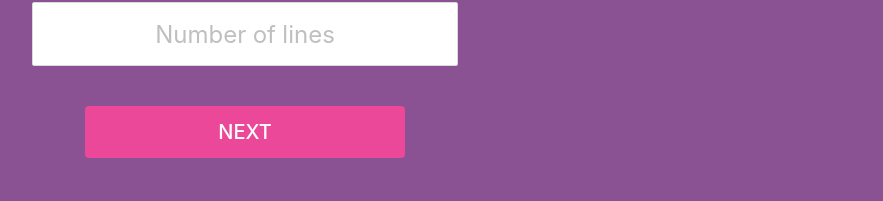
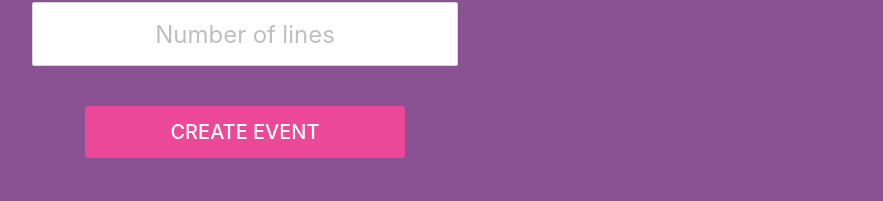
Before and after one commit to HTN2022-teamtoronto/bubble-queue-frontend, a React (Create React App) app: page /host in a window 1280 px wide. Shown: the part 426-627 px from the top of the page, without its empty margins (395-1278 px from the left). Built offline with nearby package versions, Linux system fonts and the light colour scheme.

Commit message:
change the text for the button

```diff
--- a/src/components/HostCodeInputForm/index.js
+++ b/src/components/HostCodeInputForm/index.js
@@ -25,7 +25,7 @@ const HostCodeInputForm = () => {
           placeholder="Number of lines"
         />
       </div>
-      <Button title={"Next"} />
+      <Button title={"Create Event"} />
       <p class="text-white content-end">Copy right © 2022 HTN Team Toronto </p>
     </div>
   );
```
